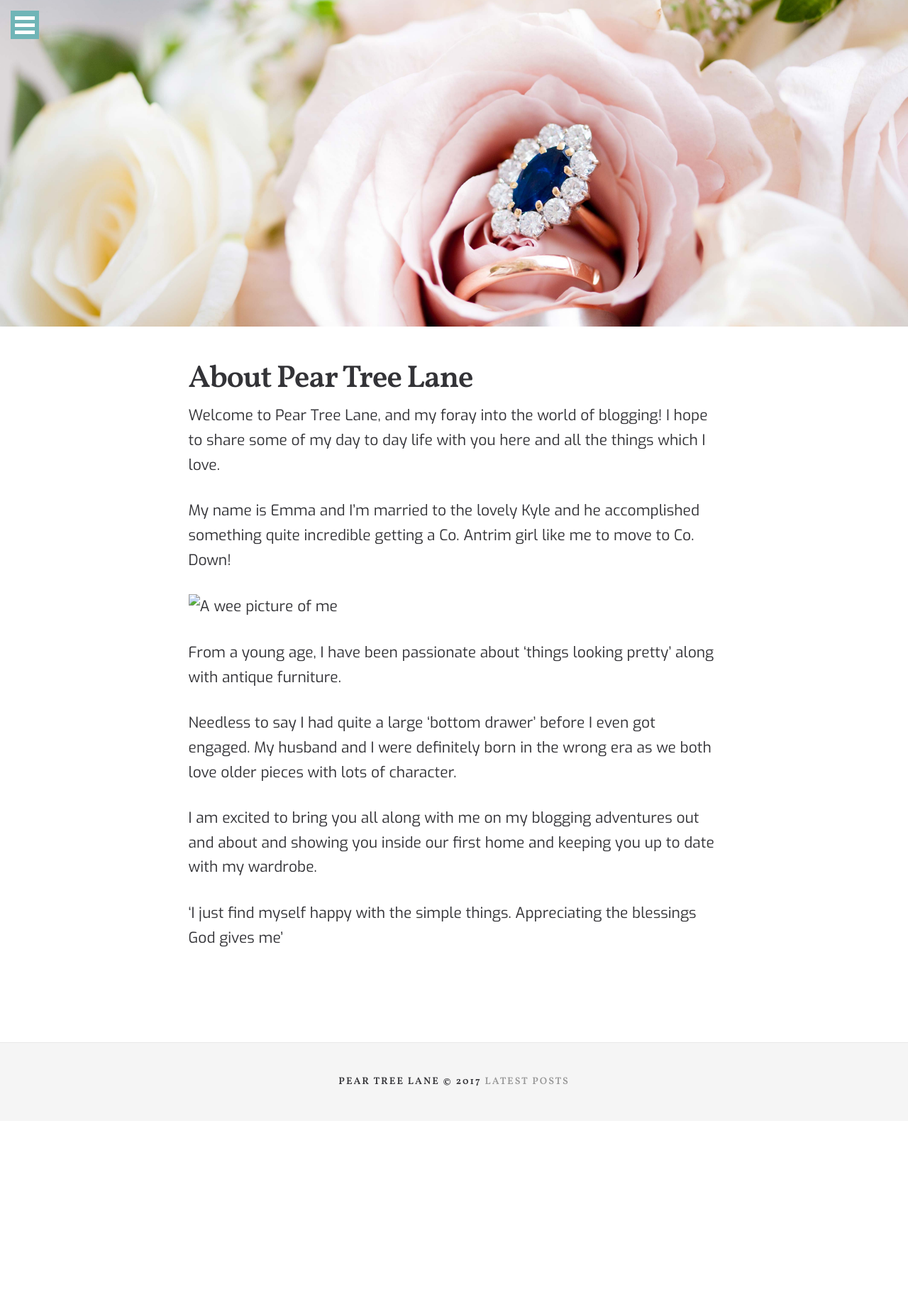
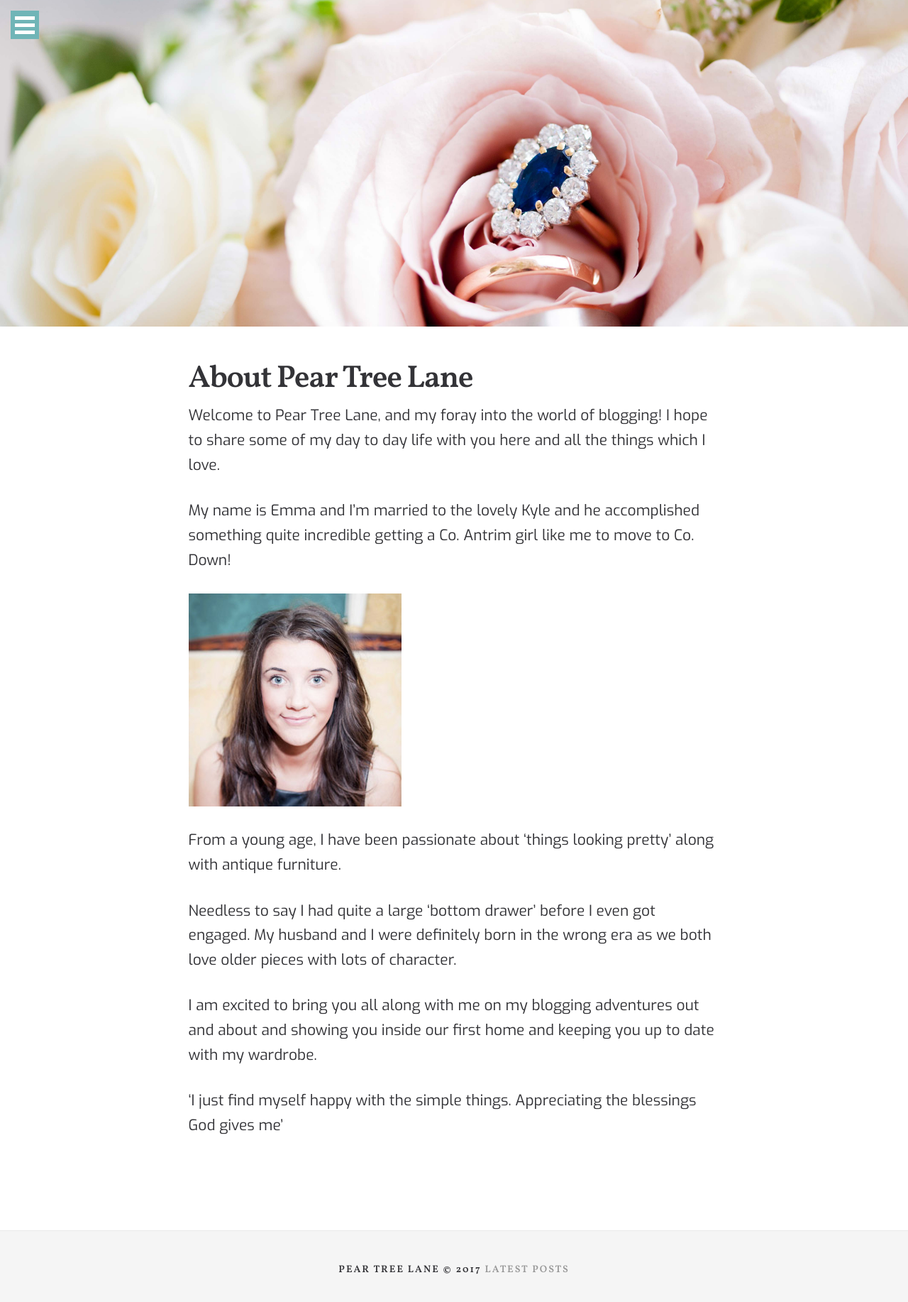
Before and after one commit to peartreelane/peartreelane.github.io, a Jekyll site: the page built from about.md, in a window 1280 px wide. Shown: the top 1834 px of the page at 71% size. Built offline with Jekyll 4.4.1, drawn with Linux system fonts in a browser that asks for light colours; some web fonts are replaced.

Commit message:
image folder

```diff
--- a/about.md
+++ b/about.md
@@ -9,7 +9,7 @@ Welcome to Pear Tree Lane, and my foray into the world of blogging!  I hope to s
 
 My name is Emma and I'm married to the lovely Kyle and he accomplished something quite incredible getting a Co. Antrim girl like me to move to Co. Down!
 
-![A wee picture of me](../img/post-assets/emma.jpg)
+![A wee picture of me](../img/emma.jpg)
 
 From a young age, I have been passionate about ‘things looking pretty’ along with antique furniture.
 
```
